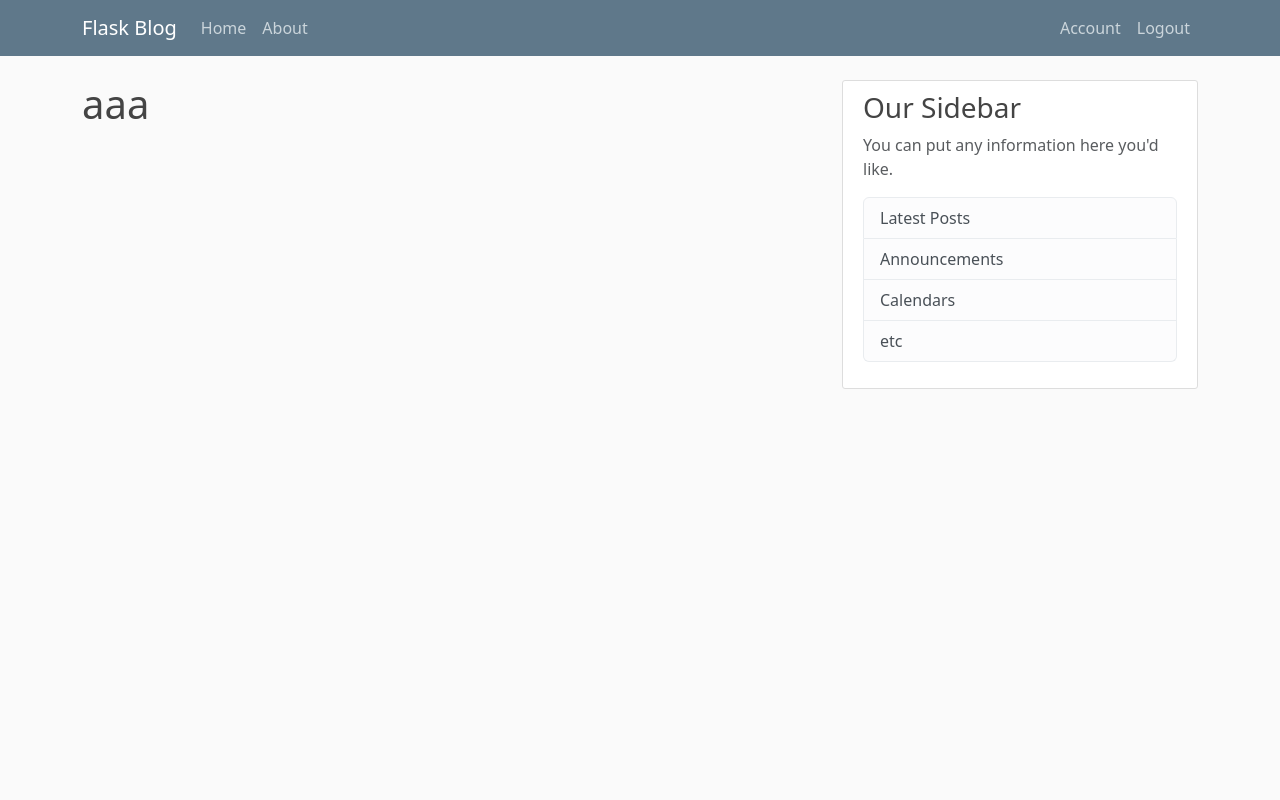
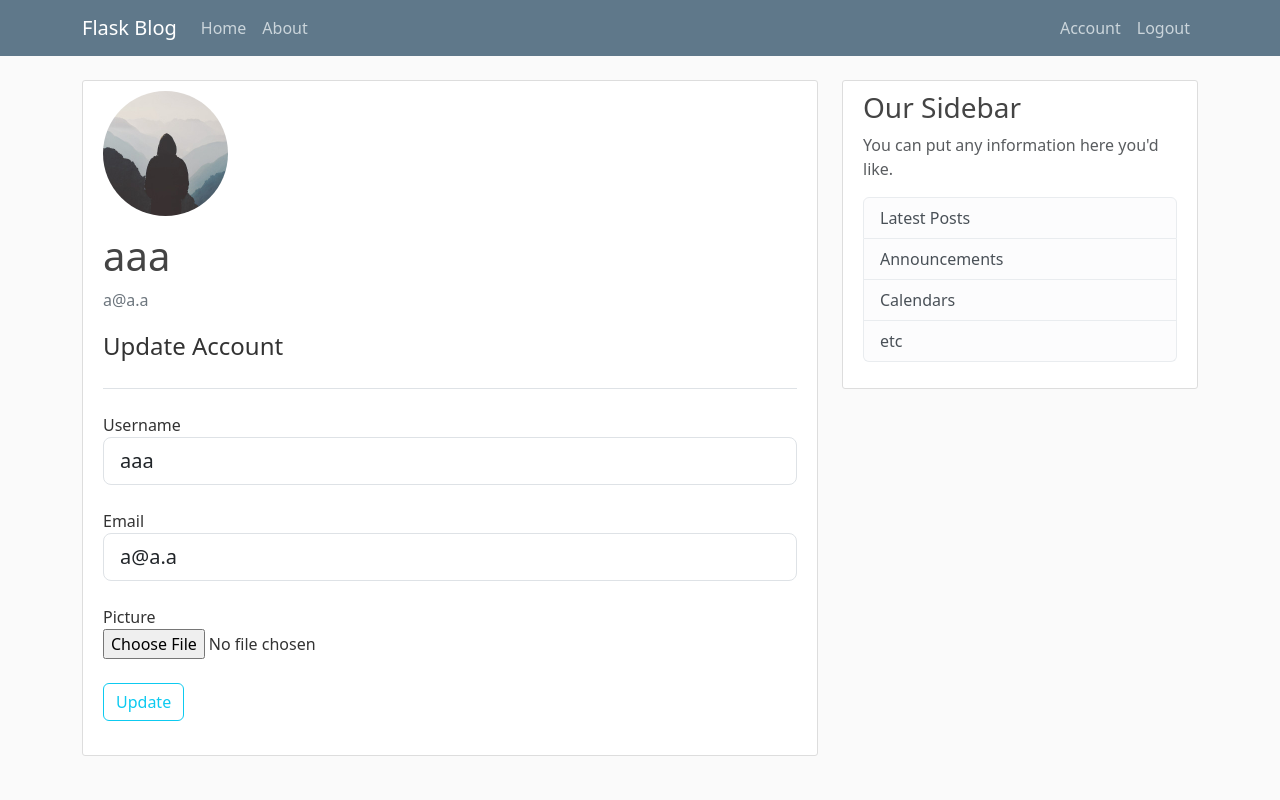
Before and after one commit to mihaipaulx/flask_blog, a Flask app: page /account in a window 1280 px wide. Run offline with Flask 3, Linux system fonts and the light colour scheme; a user stored in the database is signed in; some libraries are stand-ins or nearby versions.

Commit message:
update account

```diff
--- a/flaskblog/forms.py
+++ b/flaskblog/forms.py
@@ -1,4 +1,6 @@
 from flask_wtf import FlaskForm
+from flask_wtf.file import FileField, FileAllowed
+from flask_login import current_user
 from wtforms import StringField, PasswordField, SubmitField, BooleanField, ValidationError
 from wtforms.validators import DataRequired, Length, Email, EqualTo
 from flaskblog.models import User
@@ -12,16 +14,18 @@ class RegistrationForm(FlaskForm):
   submit = SubmitField("Sign Up")
 
   def validate_username(self, username):
-    user = User.query.filter_by(username=username.data).first()
+    if not current_user.is_authenticated or username.data != current_user.username:
+      user = User.query.filter_by(username=username.data).first()
 
-    if user:
-      raise ValidationError("That username is taken. Please choose a different one.")
+      if user:
+        raise ValidationError("That username is taken. Please choose a different one.")
 
   def validate_email(self, email):
-    user = User.query.filter_by(email=email.data).first()
+    if not current_user.is_authenticated or email.data != current_user.email:
+      user = User.query.filter_by(email=email.data).first()
 
-    if user:
-      raise ValidationError("That email is taken. Please choose a different one.")
+      if user:
+        raise ValidationError("That email is taken. Please choose a different one.")
 
 class LoginForm(FlaskForm):
   email = StringField("Email", validators=[DataRequired(), Email()])
@@ -29,3 +33,24 @@ class LoginForm(FlaskForm):
   remember = BooleanField("Remember Me")
 
   submit = SubmitField("Login")
+
+class UpdateAccountForm(FlaskForm):
+  username = StringField("Username", validators=[DataRequired(), Length(min=2, max=20)])
+  email = StringField("Email", validators=[DataRequired(), Email()])
+  picture = FileField("Picture", validators=[FileAllowed(["jpg", "png", "jpeg"])])
+
+  submit = SubmitField("Update")
+
+  def validate_username(self, username):
+    if username.data != current_user.username:
+      user = User.query.filter_by(username=username.data).first()
+
+      if user:
+        raise ValidationError("That username is taken. Please choose a different one.")
+
+  def validate_email(self, email):
+    if email.data != current_user.email:
+      user = User.query.filter_by(email=email.data).first()
+
+      if user:
+        raise ValidationError("That email is taken. Please choose a different one.")
--- a/flaskblog/routes.py
+++ b/flaskblog/routes.py
@@ -1,6 +1,9 @@
+import secrets
+import os
+from PIL import Image
 from flask import render_template, url_for, flash, redirect, request
 from flaskblog import app, db, bcrypt
-from flaskblog.forms import RegistrationForm, LoginForm
+from flaskblog.forms import RegistrationForm, LoginForm, UpdateAccountForm
 from flaskblog.models import User, Post
 from flask_login import login_user, current_user, logout_user, login_required
 
@@ -67,7 +70,34 @@ def logout():
     logout_user()
     return redirect(url_for("home"))
 
-@app.route("/account")
+def save_picture(form_picture):
+    random_hex = secrets.token_hex(8)
+    _, f_ext = os.path.splitext(form_picture.filename)
+    picture_fn = f"{random_hex}{f_ext}"
+    picture_path = os.path.join(app.root_path, "static/profile_pics", picture_fn)
+
+    output_size = (125, 125)
+    i = Image.open(form_picture)
+    i.thumbnail(output_size)
+    i.save(picture_path)
+
+    return picture_fn
+
+@app.route("/account", methods=["GET", "POST"])
 @login_required
 def account():
-    return render_template("account.html", title="Account")
+    form = UpdateAccountForm()
+    if form.validate_on_submit():
+        if form.picture.data:
+            picture_file = save_picture(form.picture.data)
+            current_user.image_file = picture_file
+        current_user.username = form.username.data
+        current_user.email = form.email.data
+        db.session.commit()
+        flash("Your account has been updated.", "success")
+        return redirect(url_for("account"))
+    elif request.method == "GET":
+        form.username.data = current_user.username
+        form.email.data = current_user.email
+    image_file = url_for("static", filename=f"profile_pics/{current_user.image_file}")
+    return render_template("account.html", title="Account", image_file=image_file, form=form)
--- a/flaskblog/templates/account.html
+++ b/flaskblog/templates/account.html
@@ -1,4 +1,60 @@
 {% extends "layout.html" %}
 {% block content %}
-  <h1>{{ current_user.username }}</h1>
+  <div class="content-section">
+    <div class="media">
+      <img class="rounded-circle account-img" src="{{ image_file }}">
+      <div class="media-body">
+        <h2 class="account-heading">{{ current_user.username }}</h2>
+        <p class="text-secondary">{{ current_user.email }}</p>
+      </div>
+    </div>
+
+    <form method="POST" action="" enctype="multipart/form-data" novalidate>
+      {{ form.hidden_tag() }}
+      <fieldset class="form-group">
+        <legend class="border-bottom mb-4 pb-4">Update Account</legend>
+        <div class="form-group mb-4">
+          {{ form.username.label(class="form-control-label") }}
+
+          {% if form.username.errors %}
+            {{ form.username(class="form-control form-control-lg is-invalid") }}
+            <div class="invalid-feedback">
+              {% for error in form.username.errors %}
+                <span>{{ error }}</span>
+              {% endfor %}
+            </div>
+          {% else %}
+            {{ form.username(class="form-control form-control-lg") }}
+          {% endif %}
+        </div>
+        <div class="form-group mb-4">
+          {{ form.email.label(class="form-control-label") }}
+
+          {% if form.email.errors %}
+            {{ form.email(class="form-control form-control-lg is-invalid") }}
+            <div class="invalid-feedback">
+              {% for error in form.email.errors %}
+                <span>{{ error }}</span>
+              {% endfor %}
+            </div>
+          {% else %}
+            {{ form.email(class="form-control form-control-lg") }}
+          {% endif %}
+        </div>
+        <div class="form-group mb-4">
+          {{ form.picture.label() }}
+          </br>
+          {{ form.picture(class="form-control-file") }}
+          {% if form.picture.errors %}
+            {% for error in form.picture.errors %}
+            </br><span class="text-danger">{{ error }}</span>
+            {% endfor %}
+          {% endif %}
+        </div>
+      </fieldset>
+      <div class="form-group mb-4">
+        {{ form.submit(class="btn btn-outline-info") }}
+      </div>
+    </form>
+  </div>
 {% endblock content %}
```
Also changed, not shown: flaskblog/static/profile_pics/0b531c2cd359300b.jpg (added), flaskblog/static/profile_pics/11ca94008a8f3f26.png (added), flaskblog/static/profile_pics/15fd89b4e4cc2474.jpg (added), flaskblog/static/profile_pics/28c7d8e8f8a744a0.png (added), flaskblog/static/profile_pics/default.jpg (added), flaskblog/static/profile_pics/f36d7fd2987b0b88.png (added), instance/site.db.
